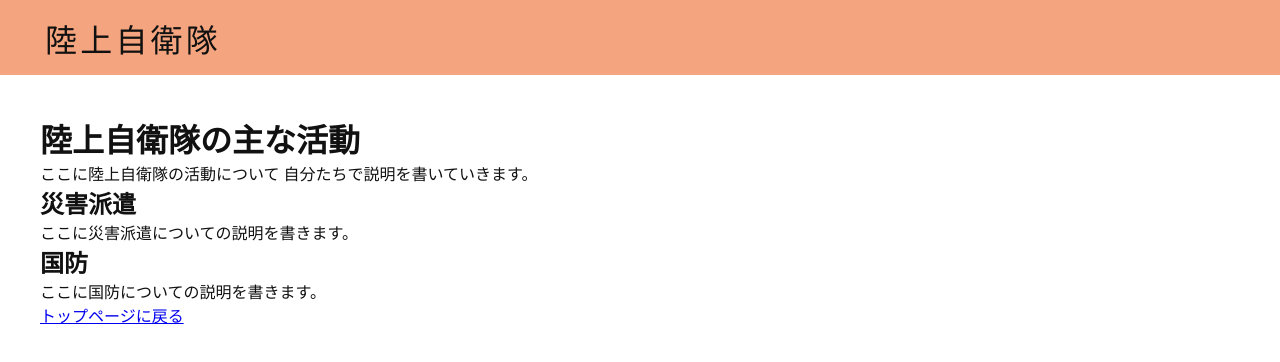
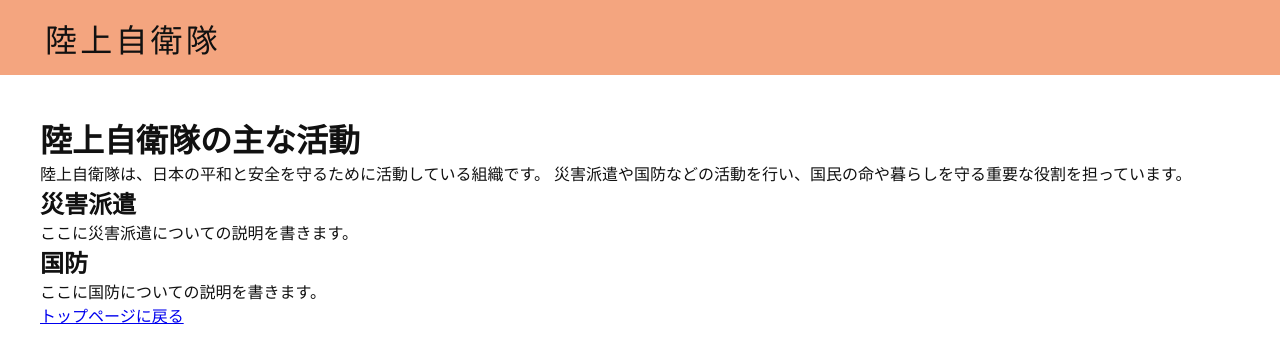
Before and after one commit to Ryosuke080818/homepage, a plain HTML site: page land_activity.html in a window 1280 px wide. Drawn offline with Linux system fonts and the light colour scheme.

Commit message:
Update land_activity.html

```diff
--- a/land_activity.html
+++ b/land_activity.html
@@ -17,8 +17,8 @@
         <h1>陸上自衛隊の主な活動</h1>
 
         <p>
-            ここに陸上自衛隊の活動について
-            自分たちで説明を書いていきます。
+            陸上自衛隊は、日本の平和と安全を守るために活動している組織です。
+            災害派遣や国防などの活動を行い、国民の命や暮らしを守る重要な役割を担っています。
         </p>
 
         <h2>災害派遣</h2>
```
